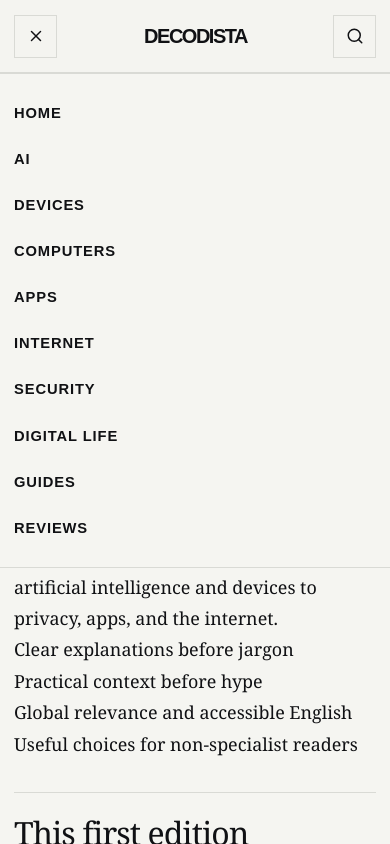
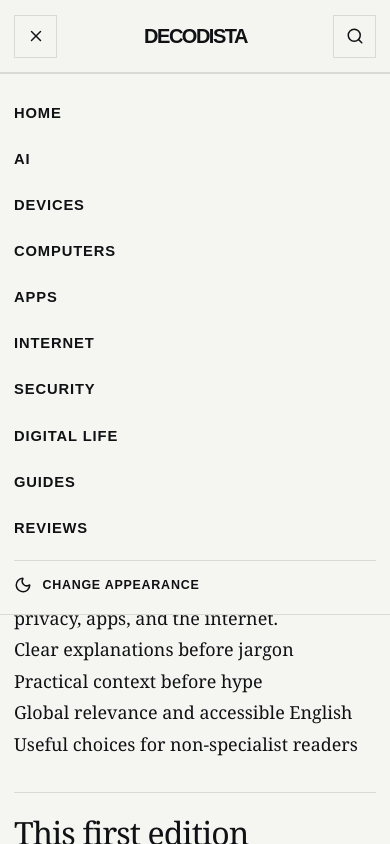
Before and after one commit to syleriofficial/Decodista, a Next.js app: page /about in a window 390 px wide. Both pictures are taken after a click on the button "Open navigation". Shown: the top 844 px of the page. Built offline with nearby package versions, Linux system fonts and the light colour scheme; no server answers.

Commit message:
Polish production responsive experience

```diff
--- a/app/[section]/page.tsx
+++ b/app/[section]/page.tsx
@@ -1,6 +1,6 @@
 import type { Metadata } from "next";
 import Image from "next/image";
-import Link from "next/link";
+import Link from "@/components/app-link";
 import { notFound } from "next/navigation";
 import { ArrowRight } from "lucide-react";
 import { ArticleCard } from "@/components/article-card";
--- a/app/articles/[slug]/page.tsx
+++ b/app/articles/[slug]/page.tsx
@@ -1,6 +1,6 @@
 import type { Metadata } from "next";
 import Image from "next/image";
-import Link from "next/link";
+import Link from "@/components/app-link";
 import { notFound } from "next/navigation";
 import { ArrowLeft, ArrowRight } from "lucide-react";
 import { ArticleBody } from "@/components/article-body";
--- a/app/globals.css
+++ b/app/globals.css
@@ -45,6 +45,7 @@
 .nav-scroll { min-height: 48px; display: flex; align-items: center; justify-content: center; gap: clamp(1rem, 2.2vw, 2.25rem); overflow-x: auto; scrollbar-width: none; }
 .nav-scroll a { font-size: .78rem; font-weight: 800; letter-spacing: .06em; text-transform: uppercase; white-space: nowrap; }
 .nav-scroll a:hover { color: var(--signal); }
+.mobile-theme-toggle { display: none; }
 .hero { display: grid; grid-template-columns: minmax(0, 2.15fr) minmax(310px, .85fr); gap: clamp(2rem, 5vw, 5rem); padding-block: clamp(2rem, 5vw, 4.75rem); }
 .lead-story { min-width: 0; }
 .lead-image { display: block; position: relative; aspect-ratio: 16 / 9; overflow: hidden; background: #0b1529; }
@@ -211,7 +212,7 @@
 .not-found h1 { max-width: 850px; margin: .7rem 0 1rem; font-family: Georgia, 'Times New Roman', serif; font-size: clamp(3rem, 8vw, 7rem); line-height: .92; font-weight: 500; letter-spacing: -.06em; }
 .not-found p { color: var(--muted); }
 .not-found a { display: inline-block; margin-top: 1rem; padding: .75rem 1rem; background: var(--ink); color: var(--paper); font-weight: 800; }
-.site-footer { margin-top: 5rem; border-top: 1px solid var(--line); }
+.site-footer { border-top: 1px solid var(--line); }
 .newsletter { margin-top: -1px; padding: clamp(2rem, 5vw, 4rem); background: var(--signal); color: #fff; display: grid; grid-template-columns: 1fr 1fr; gap: 3rem; align-items: center; }
 .newsletter .eyebrow { color: #bfd0ff; }
 .newsletter h2 { margin: .5rem 0; font-family: Georgia, 'Times New Roman', serif; font-size: clamp(2rem, 4vw, 4rem); line-height: 1; font-weight: 500; letter-spacing: -.045em; }
@@ -232,6 +233,24 @@
 .footer-base { padding-block: 1rem; border-top: 1px solid var(--line); display: flex; justify-content: space-between; color: var(--muted); font-size: .68rem; text-transform: uppercase; letter-spacing: .06em; }
 @media (max-width: 900px) { .masthead { grid-template-columns: 44px 1fr auto; gap: .75rem; } .mobile-menu-button { display: grid; } .wordmark { justify-self: center; } .primary-nav { display: none; } .primary-nav.is-open { display: block; position: absolute; top: 97px; width: 100%; background: var(--paper); border-bottom: 1px solid var(--line); } .nav-scroll { padding-block: 1rem; flex-direction: column; align-items: stretch; gap: 0; } .nav-scroll a { padding: .7rem 0; font-size: .88rem; } .hero { grid-template-columns: 1fr; } .hero-rail { display: grid; grid-template-columns: 1fr 1fr; gap: 0 1.5rem; } .rail-heading { grid-column: 1 / -1; } .lead-copy { grid-template-columns: 1fr; } .lead-copy > p { margin-top: 1rem; } }
 @media (max-width: 720px) { .wrap { width: min(calc(100% - 28px), var(--max)); } .masthead { min-height: 72px; grid-template-columns: 44px 1fr auto; gap: .75rem; } .mobile-menu-button { display: grid; } .wordmark { justify-self: center; font-size: 1.25rem; } .wordmark small { display: none; } .header-actions .icon-button:last-child { display: none; } .primary-nav { display: none; } .primary-nav.is-open { display: block; position: absolute; top: 73px; width: 100%; background: var(--paper); border-bottom: 1px solid var(--line); } .nav-scroll { padding-block: 1rem; flex-direction: column; align-items: stretch; gap: 0; } .nav-scroll a { padding: .75rem 0; font-size: .92rem; } .hero { padding-top: 1rem; } .lead-image { aspect-ratio: 4 / 3; } .lead-copy h1 { font-size: clamp(2.35rem, 12vw, 3.5rem); } .lead-meta { align-items: flex-start; flex-wrap: wrap; } .read-link { width: 100%; margin-left: 0; margin-top: .25rem; } .hero-rail { grid-template-columns: 1fr; } .rail-heading { grid-column: 1; } }
+@media (max-width: 720px) {
+  .mobile-theme-toggle {
+    display: flex;
+    align-items: center;
+    gap: .65rem;
+    margin-top: .6rem;
+    padding: .9rem 0 .2rem;
+    border: 0;
+    border-top: 1px solid var(--line);
+    background: transparent;
+    cursor: pointer;
+    font-size: .78rem;
+    font-weight: 800;
+    letter-spacing: .06em;
+    text-transform: uppercase;
+  }
+  .mobile-theme-toggle svg { width: 18px; height: 18px; }
+}
 @media (max-width: 1100px) {
   .category-shortcuts { grid-template-columns: repeat(4, 1fr); }
   .category-shortcuts a:nth-child(5) { border-left: 1px solid var(--line); }
@@ -262,6 +281,7 @@
   .category-shortcuts { grid-template-columns: repeat(2, 1fr); }
   .category-shortcuts a:nth-child(odd) { border-left: 1px solid var(--line); }
   .article-grid { grid-template-columns: 1fr; }
+  .trending-panel ol { grid-template-columns: 1fr; }
   .section-heading { align-items: flex-start; }
   .section-heading > a { margin-top: .5rem; white-space: nowrap; }
   .category-feature-grid { grid-template-columns: 1fr; }
--- a/app/not-found.tsx
+++ b/app/not-found.tsx
@@ -1,2 +1,2 @@
-import Link from "next/link";
+import Link from "@/components/app-link";
 export default function NotFound() { return <main id="main-content" className="not-found wrap"><span className="eyebrow">404 / Signal lost</span><h1>We couldn’t decode that page.</h1><p>The address may have changed, or the page may not exist.</p><Link href="/">Return to the homepage</Link></main>; }
--- a/app/page.tsx
+++ b/app/page.tsx
@@ -1,5 +1,5 @@
 import Image from "next/image";
-import Link from "next/link";
+import Link from "@/components/app-link";
 import { ArrowRight } from "lucide-react";
 import { ArticleCard } from "@/components/article-card";
 import { SectionHeading } from "@/components/section-heading";
--- /dev/null
+++ b/components/app-link.tsx
@@ -0,0 +1,13 @@
+import type { AnchorHTMLAttributes } from "react";
+
+type AppLinkProps = Omit<AnchorHTMLAttributes<HTMLAnchorElement>, "href"> & {
+  href: string;
+};
+
+/**
+ * Use native navigation until vinext's production link shim can prefetch and
+ * navigate without runtime errors.
+ */
+export default function AppLink({ href, ...props }: AppLinkProps) {
+  return <a href={href} {...props} />;
+}
--- a/components/article-card.tsx
+++ b/components/article-card.tsx
@@ -1,5 +1,5 @@
 import Image from "next/image";
-import Link from "next/link";
+import Link from "@/components/app-link";
 import { ArrowUpRight } from "lucide-react";
 import type { Article } from "@/lib/content";
 import { formatDate } from "@/lib/content";
--- a/components/search-client.tsx
+++ b/components/search-client.tsx
@@ -1,7 +1,7 @@
 "use client";
 
 import Image from "next/image";
-import Link from "next/link";
+import Link from "@/components/app-link";
 import { Search } from "lucide-react";
 import { FormEvent, useMemo, useState } from "react";
 
--- a/components/section-heading.tsx
+++ b/components/section-heading.tsx
@@ -1,4 +1,4 @@
-import Link from "next/link";
+import Link from "@/components/app-link";
 import { ArrowRight } from "lucide-react";
 
 export function SectionHeading({ eyebrow, title, href }: { eyebrow?: string; title: string; href?: string }) {
--- a/components/site-footer.tsx
+++ b/components/site-footer.tsx
@@ -1,4 +1,4 @@
-import Link from "next/link";
+import Link from "@/components/app-link";
 import { Newsletter } from "@/components/newsletter";
 import { CATEGORY_DEFINITIONS } from "@/lib/site";
 
--- a/components/site-header.tsx
+++ b/components/site-header.tsx
@@ -1,6 +1,6 @@
 "use client";
 
-import Link from "next/link";
+import Link from "@/components/app-link";
 import { Menu, Moon, Search, Sun, X } from "lucide-react";
 import { useState } from "react";
 import { NAV_ITEMS } from "@/lib/site";
@@ -49,6 +49,11 @@
               {item.label}
             </Link>
           ))}
+          <button className="mobile-theme-toggle" type="button" onClick={toggleTheme}>
+            <Moon className="theme-moon" aria-hidden="true" />
+            <Sun className="theme-sun" aria-hidden="true" />
+            <span>Change appearance</span>
+          </button>
         </div>
       </nav>
     </header>
```
